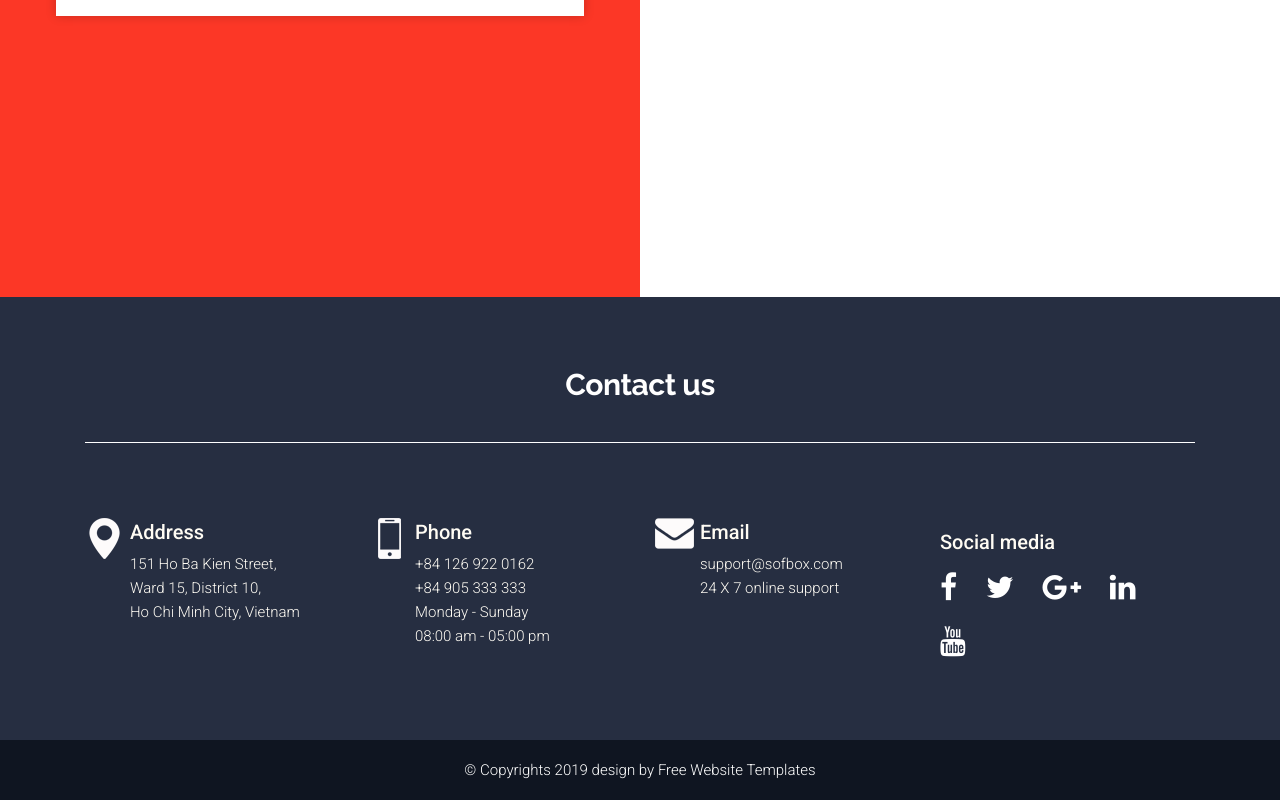
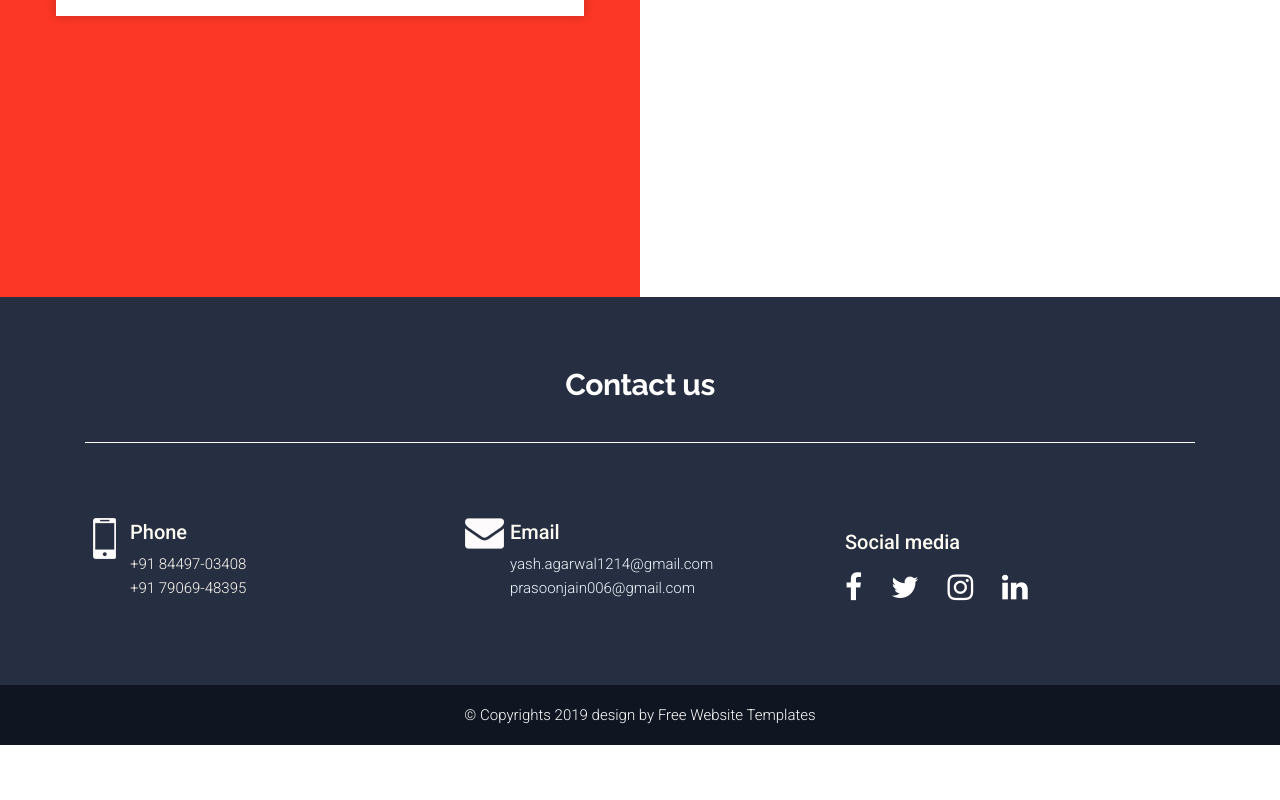
Before and after one commit to prasoonjain006/Self_Defense, a plain HTML site: page index.html in a window 1280 px wide. Shown: the part 4855-5655 px from the top of the page. After the commit the page ends 5600 px from the top, so only its background shows below. Drawn offline with Linux system fonts and the light colour scheme; some packages are replaced by stand-ins of ours.

Commit message:
update contact us

```diff
--- a/index.html
+++ b/index.html
@@ -1,6 +1,7 @@
 <!DOCTYPE html>
 <html lang="en">
 <!-- Basic -->
+
 <head>
     <meta charset="utf-8">
     <meta http-equiv="X-UA-Compatible" content="IE=edge">
@@ -29,6 +30,7 @@
       <script src="https://oss.maxcdn.com/libs/respond.js/1.4.2/respond.min.js"></script>
       <![endif]-->
 </head>
+
 <body id="home" data-spy="scroll" data-target="#navbar-wd" data-offset="98">
     <!-- LOADER -->
     <div id="preloader">
@@ -81,7 +83,7 @@
                                                 <h3>Be Aware </h3>
                                                 <h4>Next Can be You</h4>
                                                 <br>
-                                    <p>Read below about blogs and cyber attacks.  </p>
+                                                <p>Read below about blogs and cyber attacks. </p>
                                                 <p>This will keep you updated.</p><br>
                                                 <p><a class="readmore_bt" href="about.html">Recent Cyber Attacks</a></p>
                                                 <a class="readmore_bt" href="about.html"> Blogs </a>
@@ -90,12 +92,12 @@
                                     </div>
                                 </div>
                             </div>
-                     <div class="pogoSlider-slide"  style="   background-image:url(images/TypeCrime.webp);">
+                            <div class="pogoSlider-slide" style="   background-image:url(images/TypeCrime.webp);">
                                 <div class="container">
                                     <div class="row">
                                         <div class="">
                                             <div class="slide_text">
-                                    <h6 ><b> There are various types of attacks. </b> </h6>
+                                                <h6><b> There are various types of attacks. </b> </h6>
                                                 <h4>BE ALERT</h4>
                                                 <h4>BE SAFE</h4>
                                                 <br>
@@ -114,7 +116,8 @@
                                     <div class="row">
                                         <div class="">
                                             <div class="slide_text">
-                                    <b></b><h6>Attacked by Cyber Criminal ?</h6><b></b>
+                                                <b></b>
+                                                <h6>Attacked by Cyber Criminal ?</h6><b></b>
                                                 <h3>Don't Panic</h3>
                                                 <h4>Follow Below Steps</h4>
                                                 <br>
@@ -224,7 +227,9 @@
                                 <div class="heading_small">
                                     <h4>Increase your client</h4>
                                 </div>
-                        <p>There are many variations of passages of Lorem Ipsum available, but the majority have suffered alteration in some form, by injected humour, or randomised words which don't look even slightly believable. If you are going to use a pass<br><br>age of Lorem Ipsum, you need to be sure there isn'There are many variations of passages of Lorem Ipsum available, but the majority have suffered alteration in some form, by injected humour, or randomised words which don't look even slightly believable. If you are going to use a passage of Lorem Ipsum, you need to be sure there isn</p>
+                                <p>There are many variations of passages of Lorem Ipsum available, but the majority have suffered alteration in some form, by injected humour, or randomised words which don't look even slightly believable. If you are going
+                                    to use a pass<br><br>age of Lorem Ipsum, you need to be sure there isn'There are many variations of passages of Lorem Ipsum available, but the majority have suffered alteration in some form, by injected humour, or randomised
+                                    words which don't look even slightly believable. If you are going to use a passage of Lorem Ipsum, you need to be sure there isn</p>
                             </div>
                             <div class="full margin-top_30">
                                 <a class="readmore_bt" href="about.html">Read More</a>
@@ -252,9 +257,8 @@
                         </div>
                         <div class="col-lg-10 offset-lg-1">
                             <div class="full text_align_center">
-                         <p>There are many variations of passages of Lorem Ipsum available, but the majority have suffered alteration in some
-                          form, by injected humour, or randomised words which don't look even slightly believable. If you are going to use a
-                          passage of Lorem Ipsum, you need to be sure there isn'</p>
+                                <p>There are many variations of passages of Lorem Ipsum available, but the majority have suffered alteration in some form, by injected humour, or randomised words which don't look even slightly believable. If you are going
+                                    to use a passage of Lorem Ipsum, you need to be sure there isn'</p>
                             </div>
                         </div>
                     </div>
@@ -430,34 +434,28 @@
                     </div>
                     <div class="row">
 
-                  <div class="col-lg-3 col-md-6 col-sm-6 white_fonts">
-                     <div class="full footer_blog f_icon_1">
-                         <p>Address<br><small>151 Ho Ba Kien Street,<br>Ward 15, District 10,<br>Ho Chi Minh City, Vietnam</small></p>
+                        <div class="col-lg-4 col-md-4 col-sm-6 white_fonts">
+                            <div class="full footer_blog f_icon_2">
+                                <p>Phone<br><small>+91 84497-03408<br>+91 79069-48395</small></p>
                             </div>
                         </div>
 
-                  <div class="col-lg-3 col-md-6 col-sm-6 white_fonts">
-                     <div class="full footer_blog f_icon_2">
-                        <p>Phone<br><small>+84 126 922 0162<br>+84 905 333 333<br>Monday - Sunday<br>08:00 am - 05:00 pm</small></p>
+                        <div class="col-lg-4 col-md-4 col-sm-6 white_fonts">
+                            <div class="full footer_blog f_icon_3">
+                                <p>Email<br><small><a href="https://mail.google.com/mail/?view=cm&fs=1&to=yash.agarwal1214@gmail.com" style="color: aliceblue;">yash.agarwal1214@gmail.com</a>
+                            <br><a href="https://mail.google.com/mail/?view=cm&fs=1&to=prasoonjain006@gmail.com " style="color: aliceblue;">prasoonjain006@gmail.com</a></small></p>
                             </div>
                         </div>
 
-                  <div class="col-lg-3 col-md-6 col-sm-6 white_fonts">
-                     <div class="full footer_blog f_icon_3">
-                         <p>Email<br><small>support@sofbox.com<br>24 X 7 online support</small></p>
-                     </div>
-                  </div>
-
-                  <div class="col-lg-3 col-md-6 col-sm-6 white_fonts">
+                        <div class="col-lg-4 col-md-4 col-sm-6 white_fonts">
                             <div class="full footer_blog_last">
                                 <p>Social media</p>
                                 <p>
                                     <ul>
-                              <li><a href="#"><i class="fa fa-facebook-f"></i></a></li>
-                              <li><a href="#"><i class="fa fa-twitter"></i></a></li>
-                              <li><a href="#"><i class="fa fa-google-plus"></i></a></li>
-                              <li><a href="#"><i class="fa fa-linkedin"></i></a></li>
-                              <li><a href="#"><i class="fa fa-youtube"></i></a></li>
+                                        <li><a href="https://www.facebook.com/sidhacktheworld/"><i class="fa fa-facebook-f"></i></a></li>
+                                        <li><a href="https://twitter.com/thecybersechub?lang=en"><i class="fa fa-twitter"></i></a></li>
+                                        <li><a href="https://www.instagram.com/thecybersecurityhub/?hl=en"><i class="fa fa-instagram"></i></i></a></li>
+                                        <li><a href="https://www.linkedin.com/company/the-cyber-security-hub/"><i class="fa fa-linkedin"></i></a></li>
                                     </ul>
                                 </p>
                             </div>
@@ -506,4 +504,5 @@
         <script src="https://maps.googleapis.com/maps/api/js?key=AIzaSyA8eaHt9Dh5H57Zh0xVTqxVdBFCvFMqFjQ&callback=initMap"></script>
         <!-- end google map js -->
 </body>
+
 </html>
```
Lines whose indentation alone changed are shown as unchanged.
